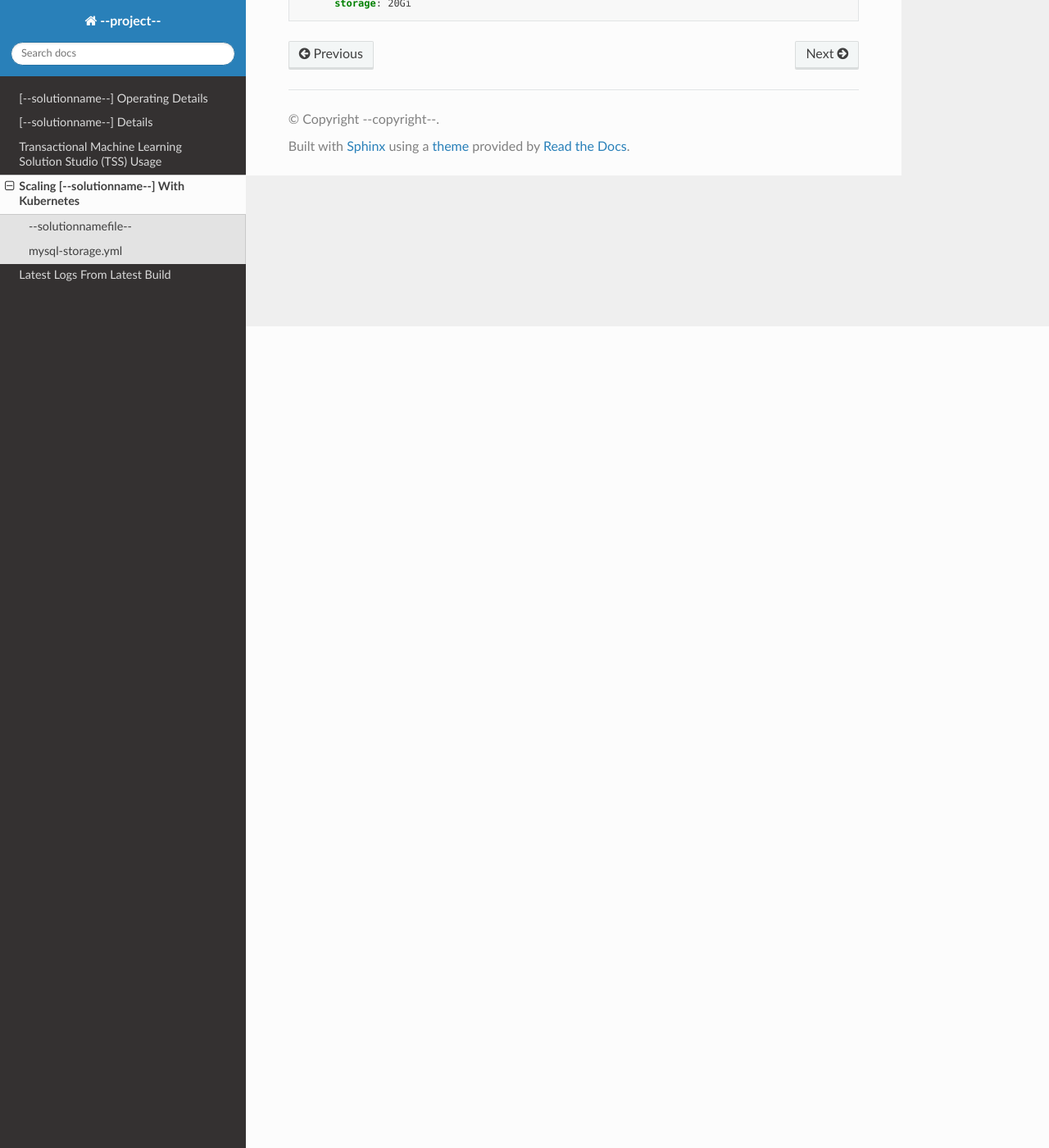
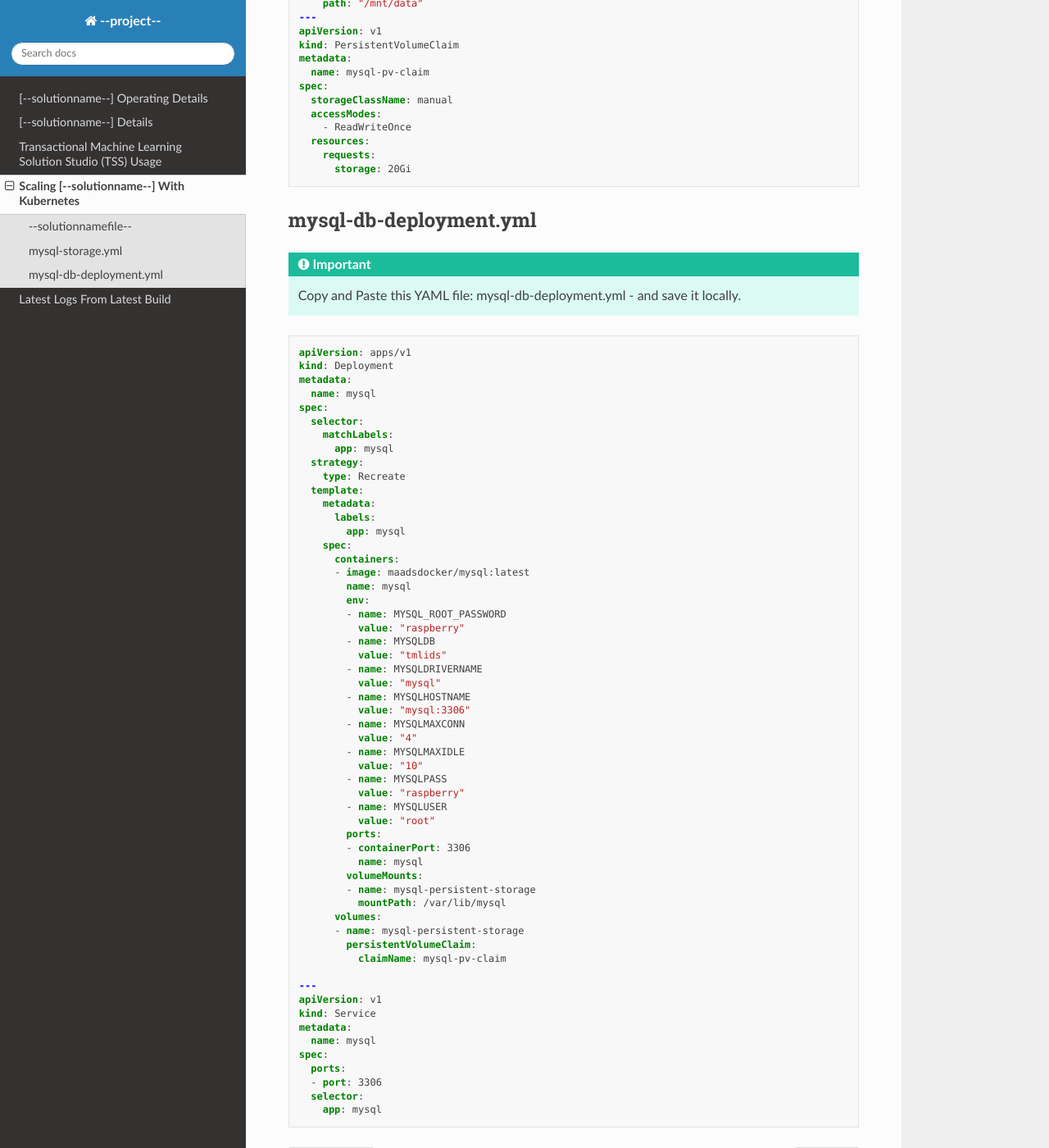
Before and after one commit to vanesalcb06/tssproject2-2b5c, a Sphinx documentation site: the page built from docs/source/kube.rst, in a window 1280 px wide and 1400 px high, scrolled down 1002 px. Shown: the whole window at 82% size. Built offline with Sphinx 7.4.7 and the Read the Docs theme 3.1.0, drawn with Linux system fonts in a browser that asks for light colours; some of the changed text lies outside the part shown.

Commit message:
Update kube.rst

```diff
--- a/docs/source/kube.rst
+++ b/docs/source/kube.rst
@@ -13,11 +13,17 @@ Based on your TML solution [--solutionname--] - if you want to scale your applic
 --solutionnamefile--
 ------------------------
 
+.. important::
+   Copy and Paste this YAML file: --solutionnamefile-- - and save it locally.
+
 .. code-block:: YAML
    --solutionnamecode--
 
 mysql-storage.yml
 ------------------------
+
+.. important::
+   Copy and Paste this YAML file: mysql-storage.yml - and save it locally.
 
 .. code-block:: YAML
 
@@ -47,3 +53,68 @@ mysql-storage.yml
         resources:
           requests:
             storage: 20Gi
+
+mysql-db-deployment.yml
+------------------------
+
+.. important::
+   Copy and Paste this YAML file: mysql-db-deployment.yml - and save it locally.
+
+.. code-block:: YAML
+
+      apiVersion: apps/v1
+      kind: Deployment
+      metadata:
+        name: mysql
+      spec:
+        selector:
+          matchLabels:
+            app: mysql
+        strategy:
+          type: Recreate
+        template:
+          metadata:
+            labels:
+              app: mysql
+          spec:
+            containers:
+            - image: maadsdocker/mysql:latest
+              name: mysql
+              env:
+              - name: MYSQL_ROOT_PASSWORD
+                value: "raspberry"
+              - name: MYSQLDB
+                value: "tmlids"
+              - name: MYSQLDRIVERNAME
+                value: "mysql"
+              - name: MYSQLHOSTNAME
+                value: "mysql:3306"
+              - name: MYSQLMAXCONN
+                value: "4"
+              - name: MYSQLMAXIDLE
+                value: "10"
+              - name: MYSQLPASS
+                value: "raspberry"
+              - name: MYSQLUSER
+                value: "root"
+              ports:
+              - containerPort: 3306
+                name: mysql
+              volumeMounts:
+              - name: mysql-persistent-storage
+                mountPath: /var/lib/mysql
+            volumes:
+            - name: mysql-persistent-storage
+              persistentVolumeClaim:
+                claimName: mysql-pv-claim
+
+      ---
+      apiVersion: v1
+      kind: Service
+      metadata:
+        name: mysql
+      spec:
+        ports:
+        - port: 3306
+        selector:
+          app: mysql
```
